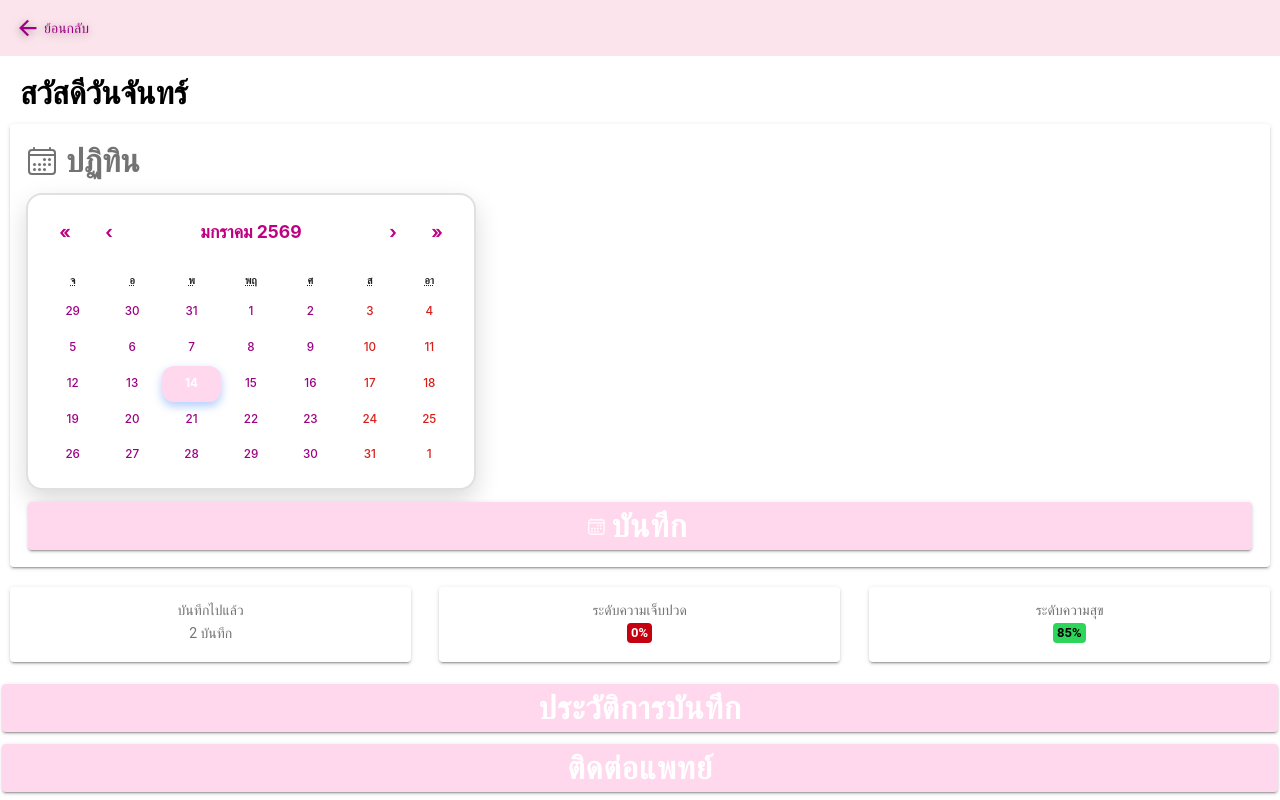
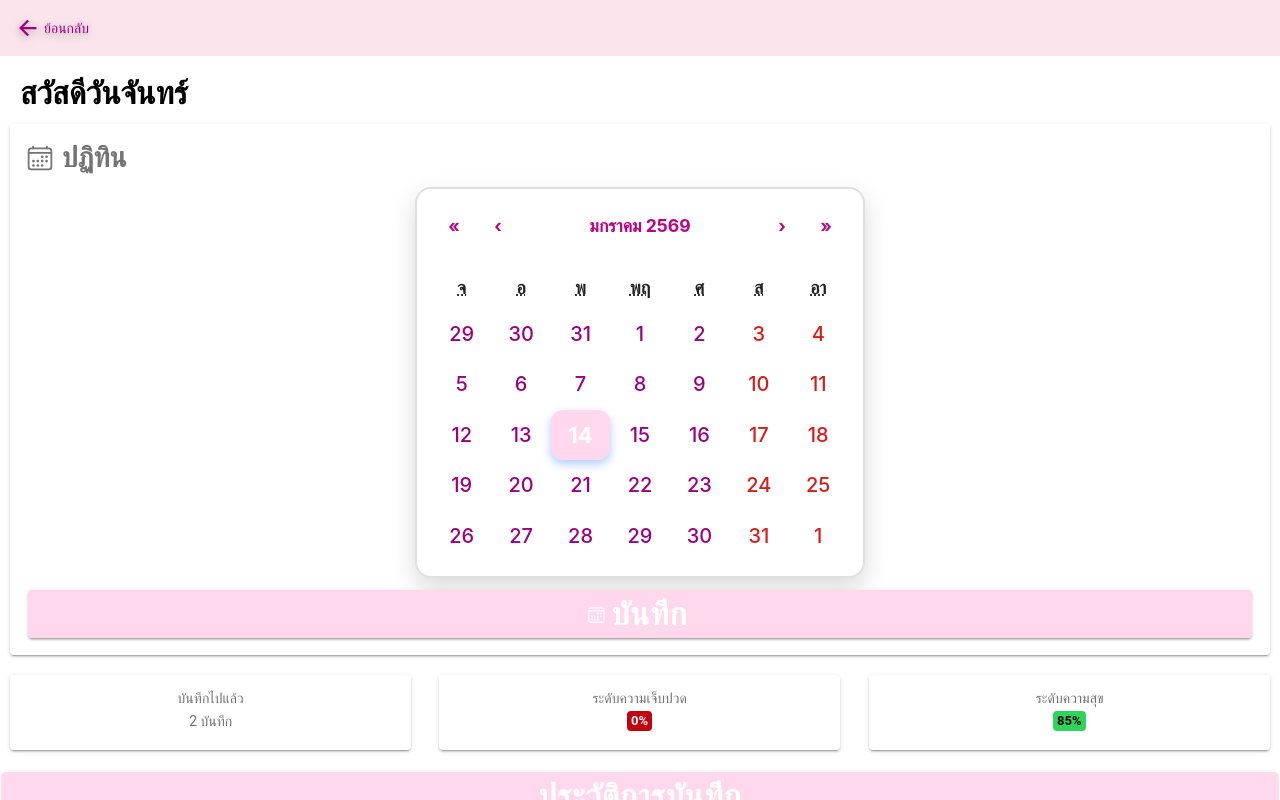
Before and after one commit to 261361-Dmak/PatientDiary-ionic, a React (Vite) app: page /diarycalender in a window 1280 px wide. Built offline with nearby package versions, Linux system fonts and the light colour scheme.

Commit message:
fixed: calender to center in desktop

```diff
--- a/src/pages/diary/DiaryCalender.css
+++ b/src/pages/diary/DiaryCalender.css
@@ -45,3 +45,44 @@
   font-size: 20px;
   padding: 8px 14px;
 }
+
+/* หัวข้อปฏิทิน */
+.calendar-header.large-title {
+  font-size: 28px;
+  font-weight: 700;
+  display: flex;
+  align-items: center;
+  gap: 8px;
+}
+
+/* ตัวเลขวันในปฏิทิน */
+.react-calendar {
+  font-size: 20px; /* จากปกติ ~14px */
+}
+
+/* วัน (1,2,3,...) */
+.react-calendar__tile {
+  padding: 14px 6px;
+  font-size: 20px;
+}
+
+/* ชื่อวัน (จ,อ,พ...) */
+.react-calendar__month-view__weekdays {
+  font-size: 18px;
+}
+
+/* วันที่ถูกเลือก */
+.react-calendar__tile--active {
+  font-size: 22px;
+  font-weight: bold;
+}
+
+.large-btn-text {
+  font-size: 22px;
+  font-weight: 600;
+}
+
+.calendar-center {
+  display: flex;
+  justify-content: center;
+}
--- a/src/pages/diary/DiaryCalender.tsx
+++ b/src/pages/diary/DiaryCalender.tsx
@@ -71,18 +71,20 @@ const DiaryCalender: React.FC = () => {
         <h2 className="welcome-text large-title">สวัสดีวันจันทร์</h2>
 
         {/* Calendar */}
-        <IonCard>
+        <IonCard className='flex-center'>
           <IonCardContent>
             <div className="calendar-header large-title">
               <IonIcon icon={calendarOutline} />
               <span>ปฏิทิน</span>
             </div>
 
+            <div className="calendar-center">
             <Calendar
               locale="th-TH"
               value={value}
               onClickDay={onDateClick}
             />
+            </div>
 
             {/* Diary Button */}
             <IonButton
@@ -90,7 +92,7 @@ const DiaryCalender: React.FC = () => {
               style={{ marginTop: 12 }}
               onClick={goToDiary}
             >
-              <IonIcon icon={calendarOutline} slot="start" />
+            <IonIcon icon={calendarOutline} slot="start" />
               <div className='large-title'>บันทึก</div>
             </IonButton>
           </IonCardContent>
```
